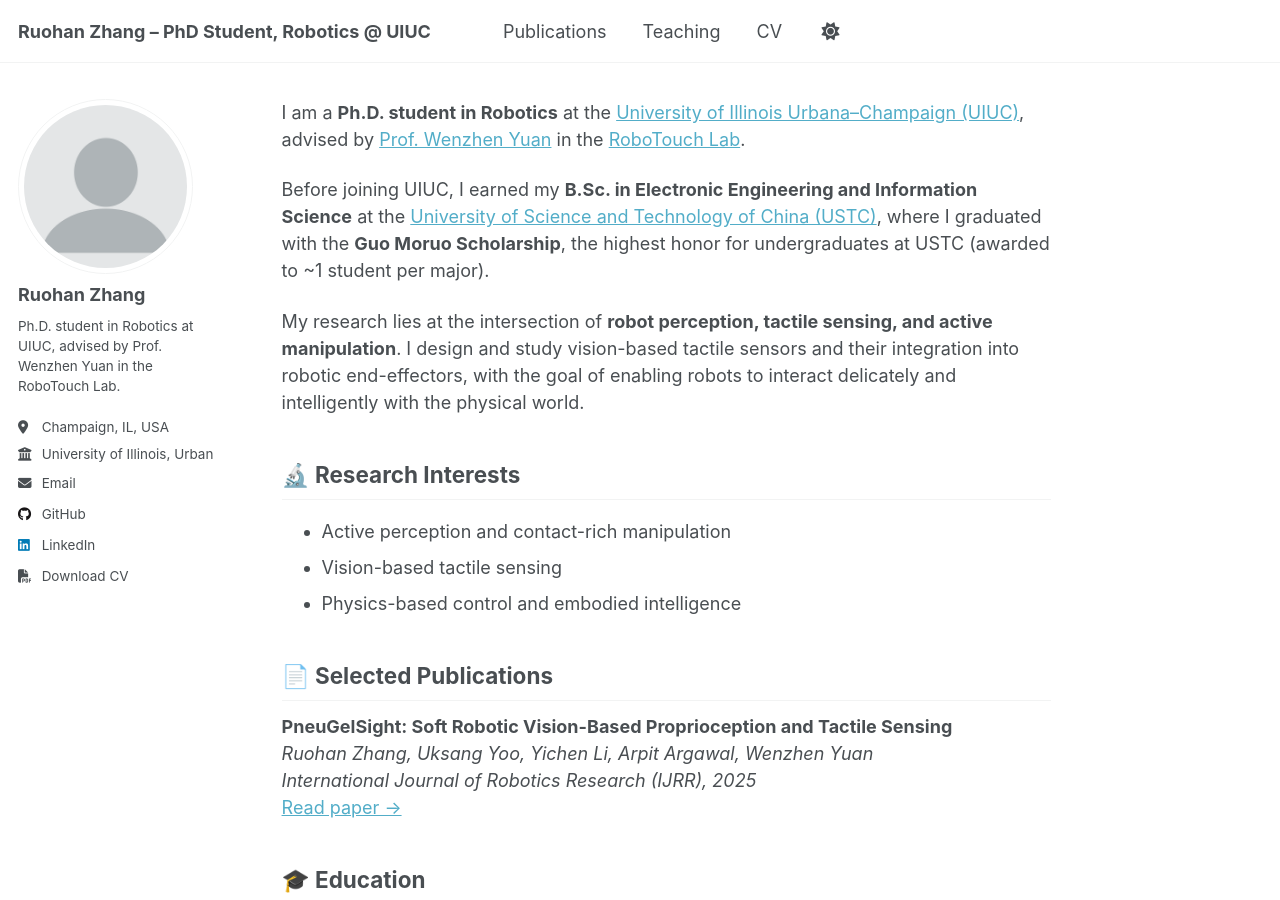
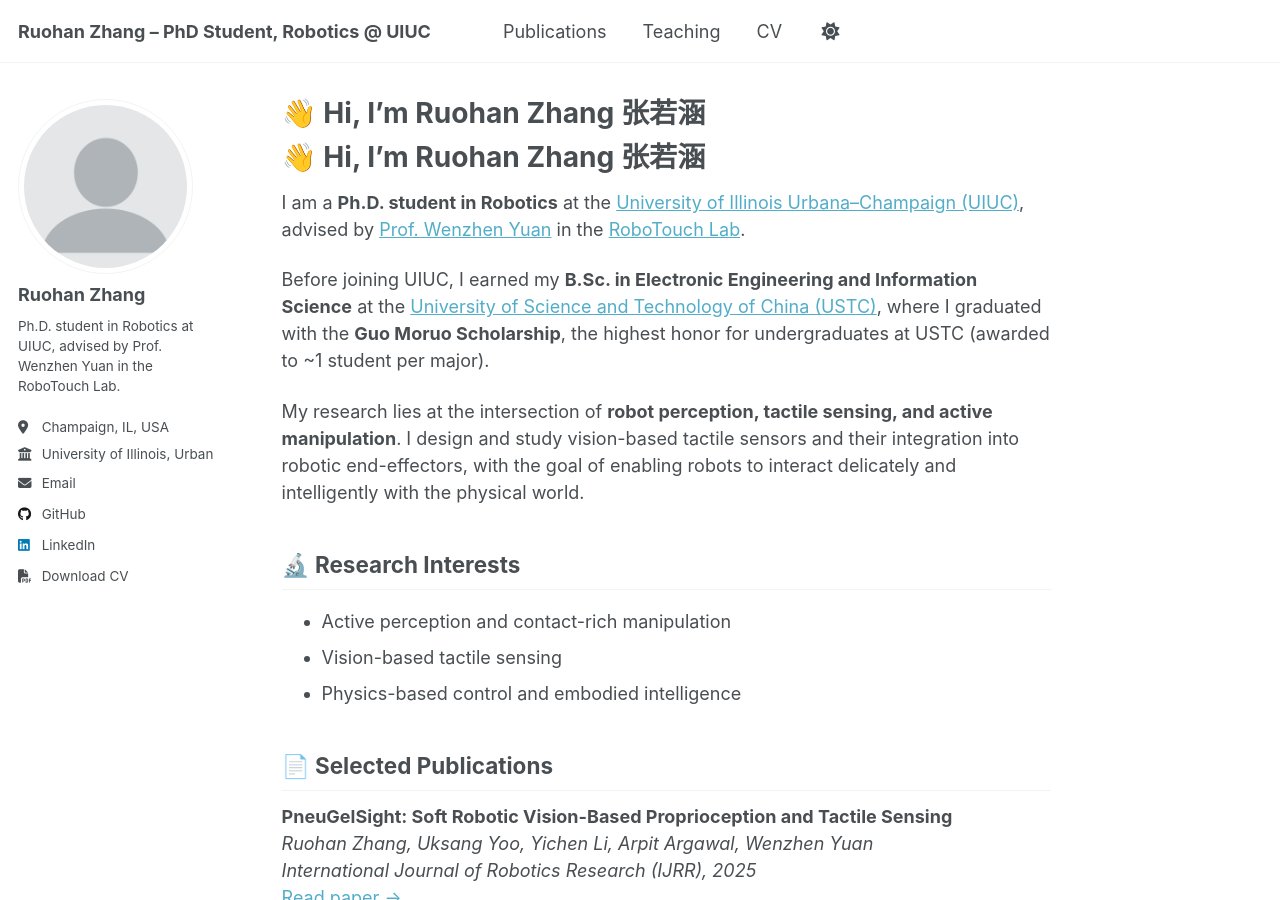
Before and after one commit to rhzhang-ustc/rhzhang-ustc.github.io, a Jekyll site: the page built from _pages/about.md, in a window 1280 px wide and 900 px high. Built offline with Jekyll 4.4.1, drawn with Linux system fonts in a browser that asks for light colours; a script that is not in the unit is left out; our own code applies the rules of GitHub Pages for plain Markdown files.

Commit message:
fix double title

```diff
--- a/_pages/about.md
+++ b/_pages/about.md
@@ -6,7 +6,7 @@ redirect_from:
   - /about.html
 ---
 
-<!-- # 👋 Hi, I’m Ruohan Zhang 张若涵 -->
+# 👋 Hi, I’m Ruohan Zhang 张若涵
 
 I am a **Ph.D. student in Robotics** at the [University of Illinois Urbana–Champaign (UIUC)](https://illinois.edu/), advised by [Prof. Wenzhen Yuan](https://scholar.google.com/citations?user=SNqm6doAAAAJ&hl=en/) in the [RoboTouch Lab](https://robotouchlab.web.illinois.edu/).
 
```
